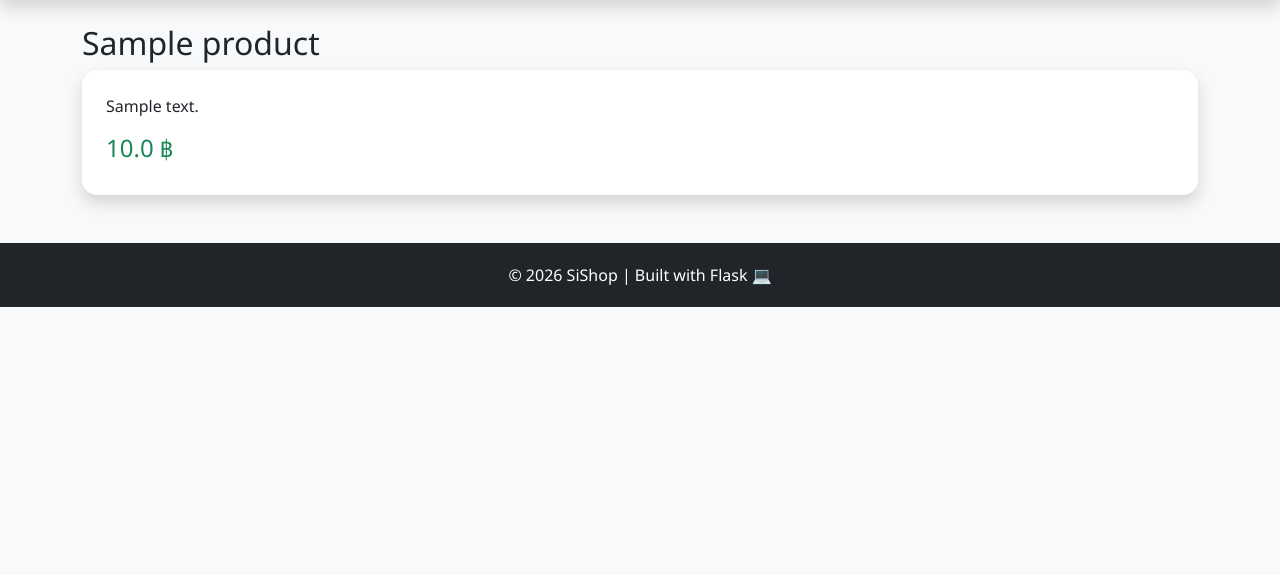
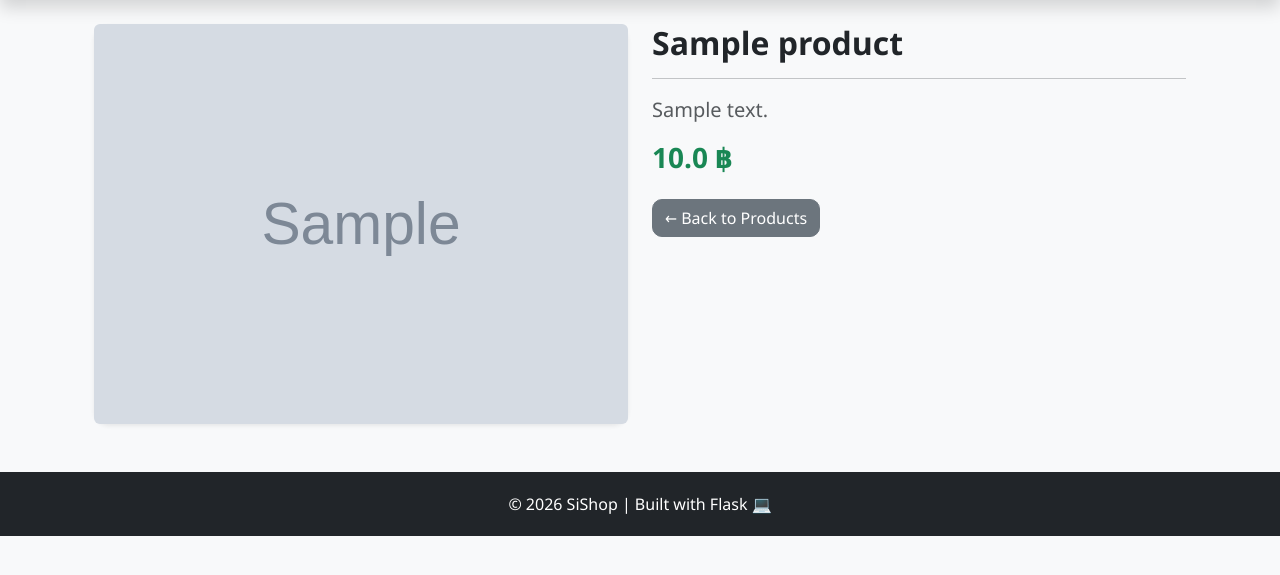
Before and after one commit to lunessss08/web_flask, a Flask app: page /product/1 in a window 1280 px wide. Shown: the part 60-635 px from the top of the page. Run offline with Flask 3, Linux system fonts and the light colour scheme; tables that the repository leaves empty hold one stand-in row (values such as "Sample post"); grey boxes marked "Sample" are stand-in pictures.

Commit message:
edit product detail

```diff
--- a/templates/product_detail.html
+++ b/templates/product_detail.html
@@ -1,17 +1,70 @@
 {% extends "base.html" %}
 {% block content %}
 
-<h2>{{ product.name }}</h2>
+<div class="container mt-4">
 
-<div class="card shadow p-4">
-  <p>{{ product.description }}</p>
-  <h4 class="text-success">{{ product.price }} ฿</h4>
+  <div class="row">
 
-  {% if current_user.is_authenticated %}
-    <a href="/checkout/{{product.id}}" class="btn btn-warning">Buy Now</a>
-    <a href="/edit_product/{{product.id}}" class="btn btn-info">Edit</a>
-    <a href="/delete_product/{{product.id}}" class="btn btn-danger">Delete</a>
-  {% endif %}
+    <!-- Product Image -->
+    <div class="col-md-6">
+      <div class="card shadow-sm">
+        {% if product.image %}
+          <img src="{{ url_for('static', filename='uploads/' + product.image) }}"
+               class="img-fluid rounded"
+               style="max-height:450px; object-fit:cover;">
+        {% else %}
+          <img src="https://via.placeholder.com/600x450?text=No+Image"
+               class="img-fluid rounded">
+        {% endif %}
+      </div>
+    </div>
+
+    <!-- Product Info -->
+    <div class="col-md-6">
+      <h2 class="fw-bold">{{ product.name }}</h2>
+
+      <hr>
+
+      <p class="text-muted fs-5">
+        {{ product.description }}
+      </p>
+
+      <h3 class="text-success fw-bold mb-4">
+        {{ product.price }} ฿
+      </h3>
+
+      {% if current_user.is_authenticated %}
+        <div class="d-flex gap-2 flex-wrap">
+
+          <a href="/checkout/{{product.id}}"
+             class="btn btn-warning btn-lg">
+            🛒 Buy Now
+          </a>
+
+          <a href="/edit_product/{{product.id}}"
+             class="btn btn-outline-info">
+            ✏️ Edit
+          </a>
+
+          <a href="/delete_product/{{product.id}}"
+             class="btn btn-outline-danger"
+             onclick="return confirm('Are you sure you want to delete this product?');">
+            🗑 Delete
+          </a>
+
+        </div>
+      {% endif %}
+
+      <div class="mt-4">
+        <a href="/" class="btn btn-secondary">
+          ← Back to Products
+        </a>
+      </div>
+
+    </div>
+
+  </div>
+
 </div>
 
 {% endblock %}
```
